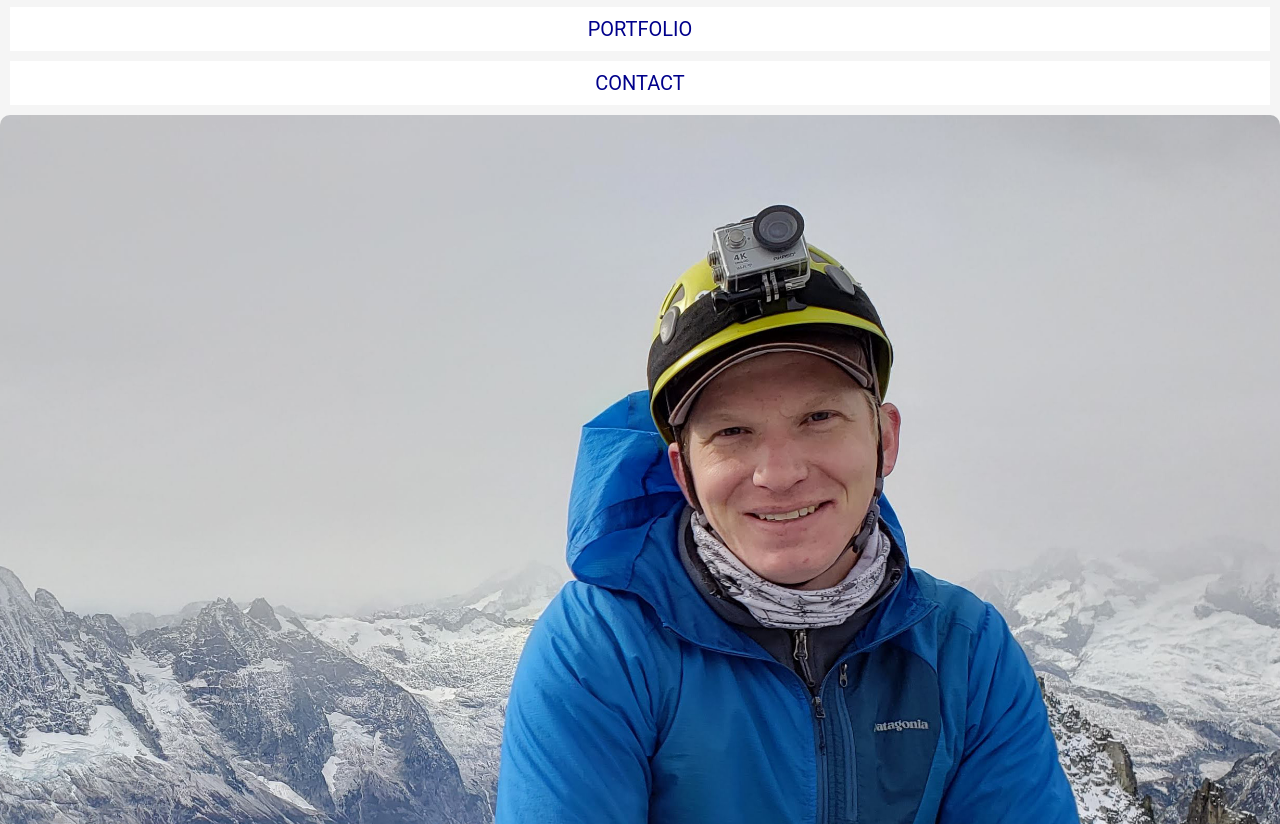
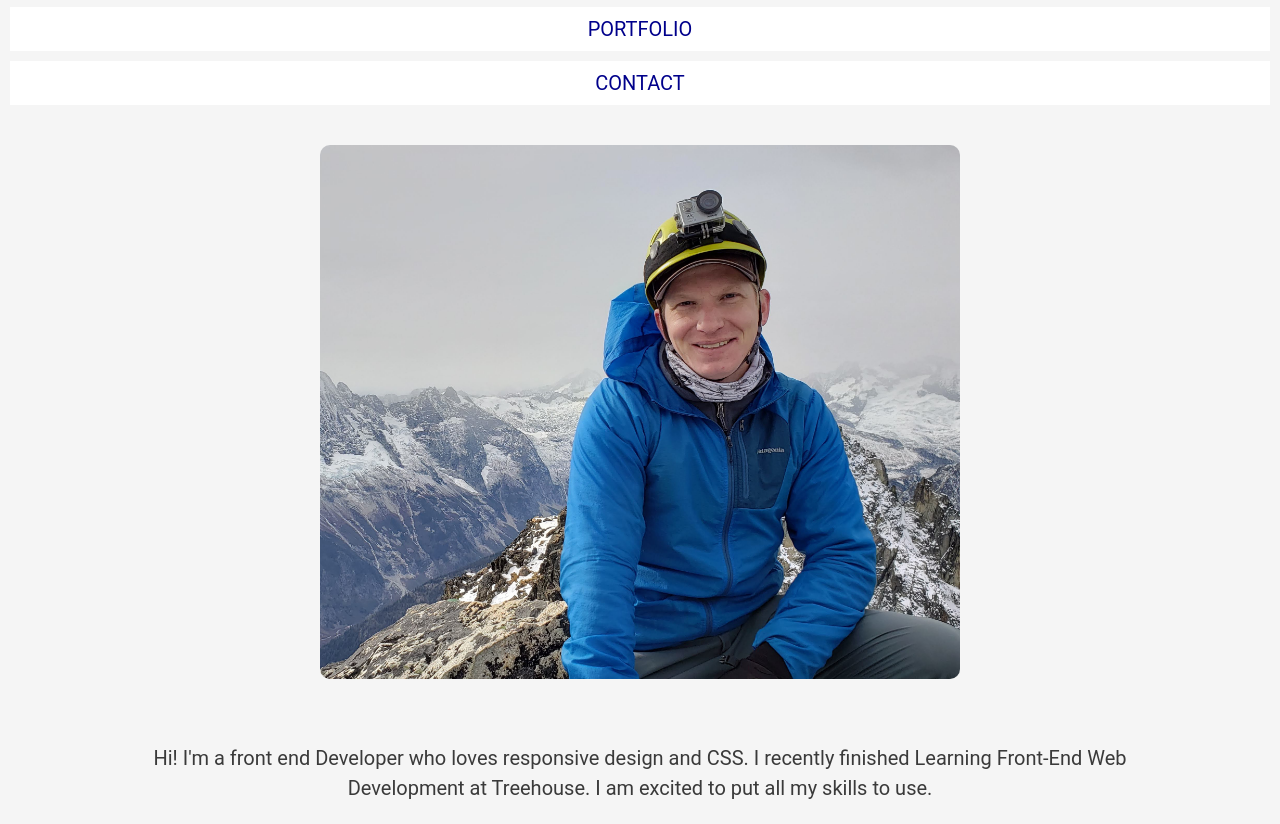
Before and after one commit to OneWaterboy/Techdegree-Project-2, a plain HTML site: page index.html in a window 1280 px wide. Shown: the part 128-952 px from the top of the page. Drawn offline with Linux system fonts and the light colour scheme; a web font is replaced by a local one.

Commit message:
Fix sizing issues with photos

```diff
--- a/CSS/styles.css
+++ b/CSS/styles.css
@@ -72,12 +72,17 @@ Intro Banner Styling
 .banner p {
     line-height: 1.5em;
     font-size: 1.25em;
+    max-width: 80%;
+    margin: 0 auto;
+    margin-top: 30px;
+    margin-bottom: 40px;
 }
 
 .profile-photo{
-    margin: 0 auto;
+    margin: 30px auto;
     border-radius: 10px;
-    max-width: 100%;
+    max-width: 50%;
+
 }
 
 /*========================
```
